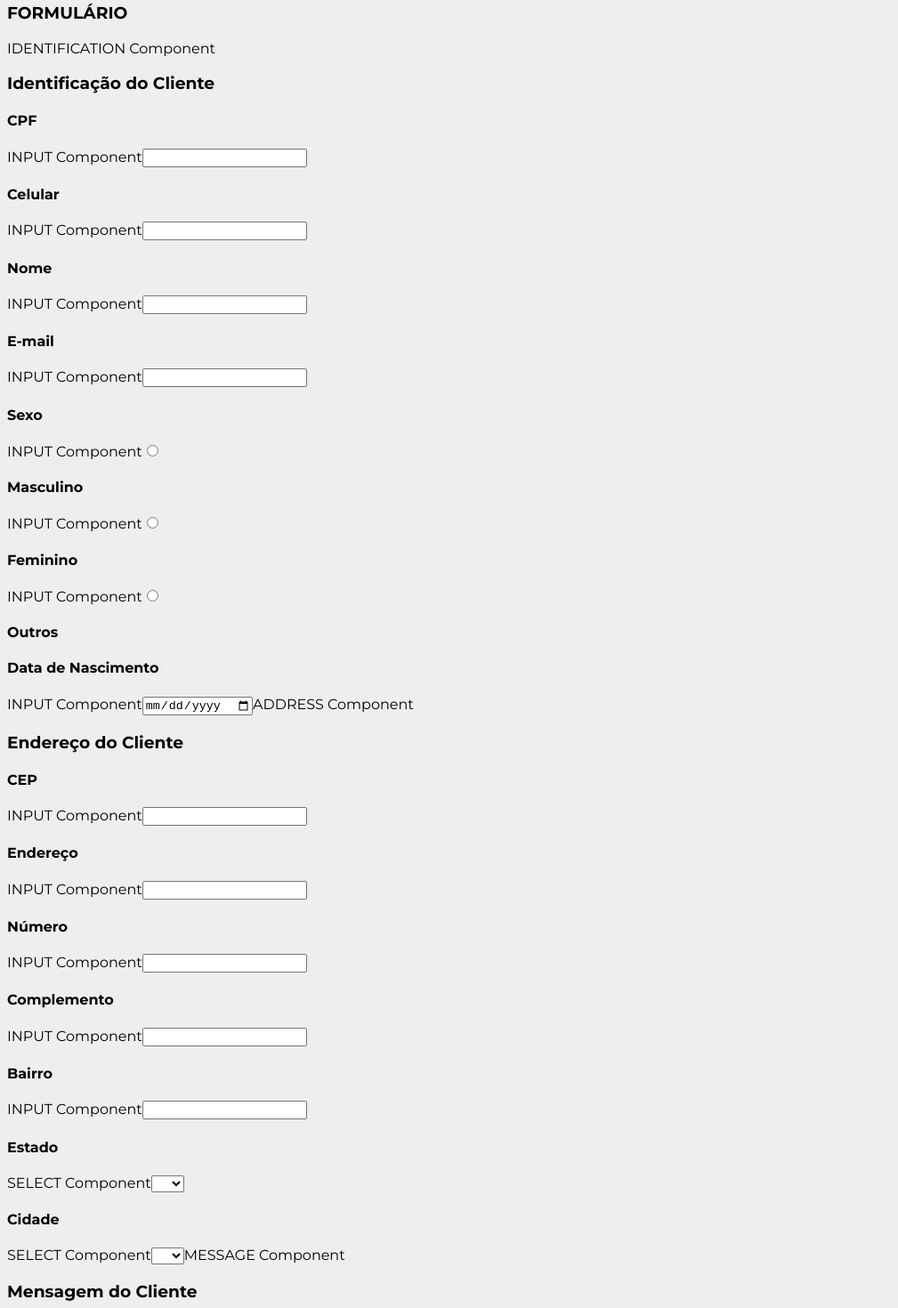
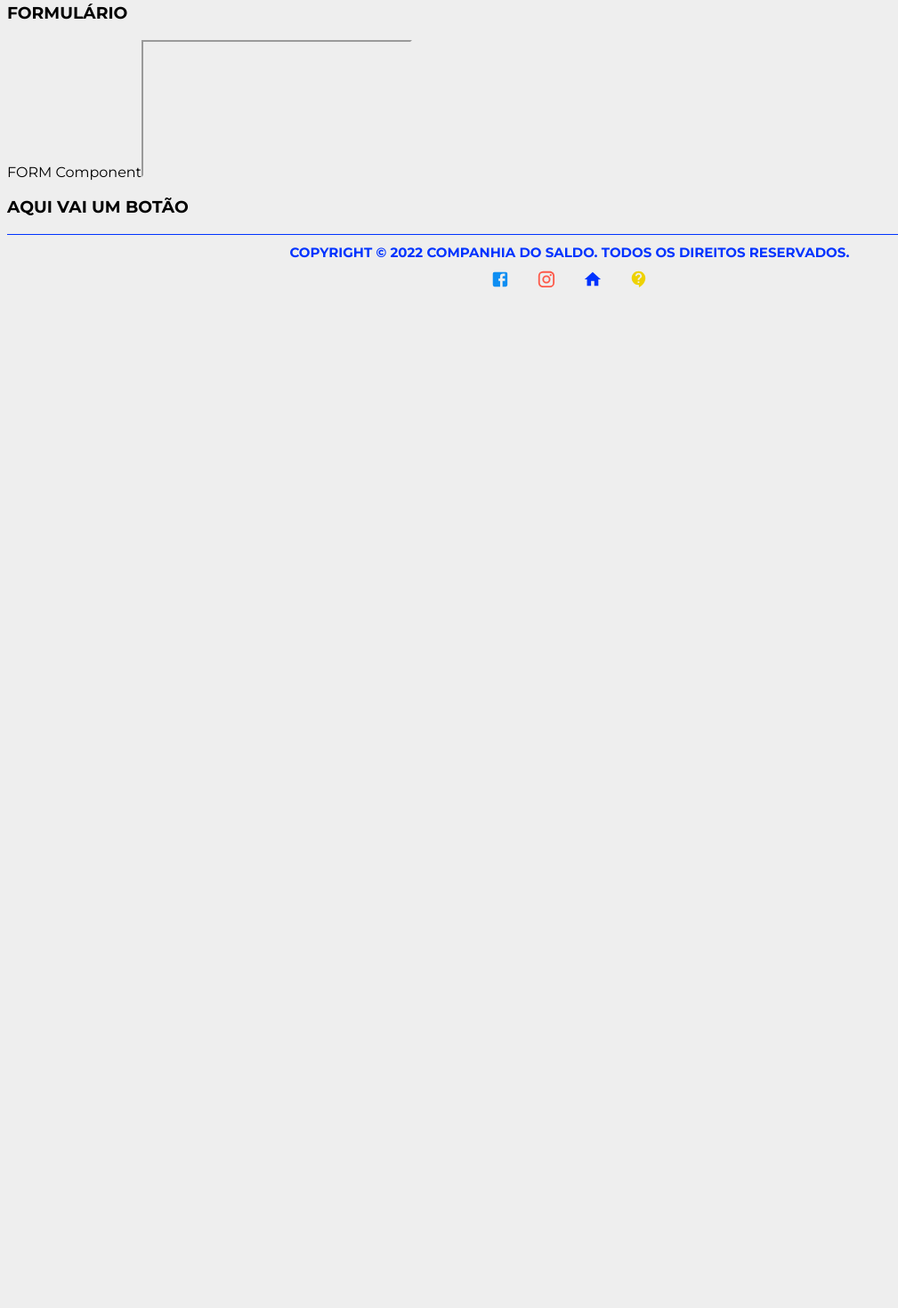
Before and after one commit to marcusviniciusmo/CompanhiaDoSaldo_Website_DEPRECATED, a React (Create React App) app in the folder frontend/: page /pedidos in a window 1280 px wide. Shown: the part 660-2130 px from the top of the page at 89% size, without its empty margins (0-1009 px from the left). After the commit the page ends 1007 px from the top, so only its background shows below. Built offline with nearby package versions, Linux system fonts and the light colour scheme.

Commit message:
Form component creation

```diff
--- /dev/null
+++ b/frontend/src/components/Form/index.tsx
@@ -0,0 +1,17 @@
+type Props = {
+  content: any[];
+};
+
+function Form({ content }: Props) {
+  return (
+    <>
+      FORM Component
+
+      <iframe>
+        {content}
+      </iframe>
+    </>
+  );
+};
+
+export default Form;
--- a/frontend/src/components/Orders/index.tsx
+++ b/frontend/src/components/Orders/index.tsx
@@ -1,9 +1,12 @@
+import Form from 'components/Form';
 import Identification from "components/Identification";
 import Address from "components/Address";
 import Message from "components/Message";
 import Product from "components/Product";
 
 function Orders() {
+  const content = [Identification, Address, Message, Product];
+
   return (
     <>
       <h1>ORDERS Component</h1>
@@ -14,14 +17,7 @@ function Orders() {
       </p>
 
       <h3>FORMULÁRIO</h3>
-
-      <Identification />
-
-      <Address />
-
-      <Message />
-
-      <Product />
+      <Form content={content} />
 
       <h3>AQUI VAI UM BOTÃO</h3>
     </>
```
